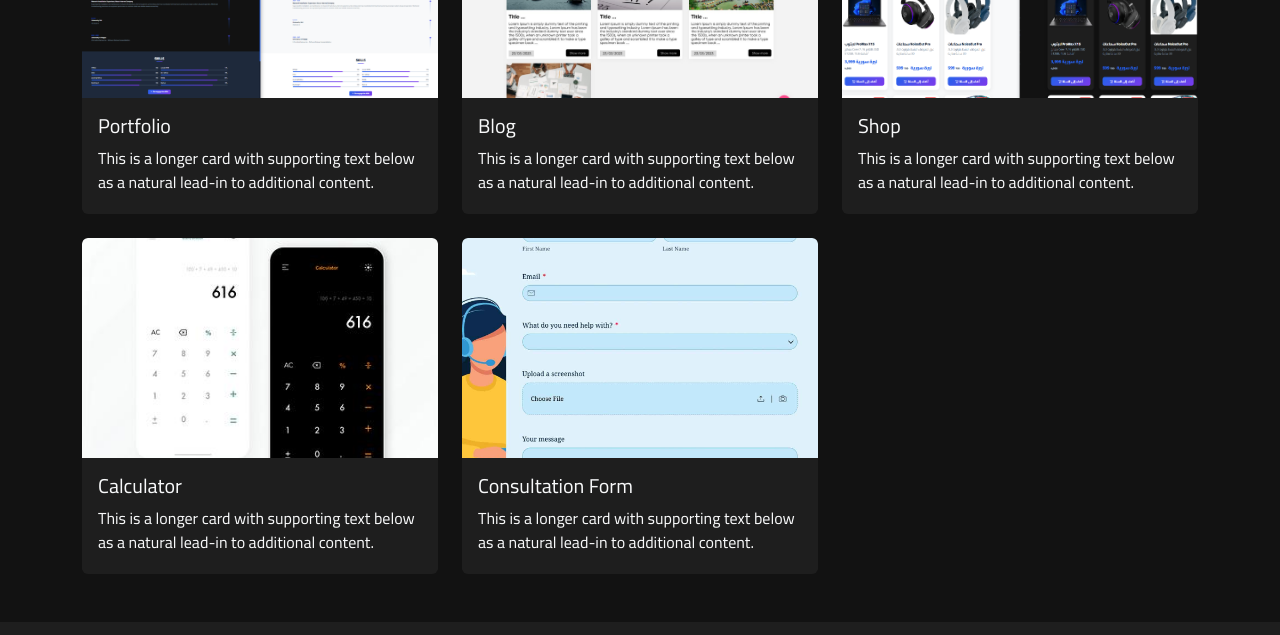
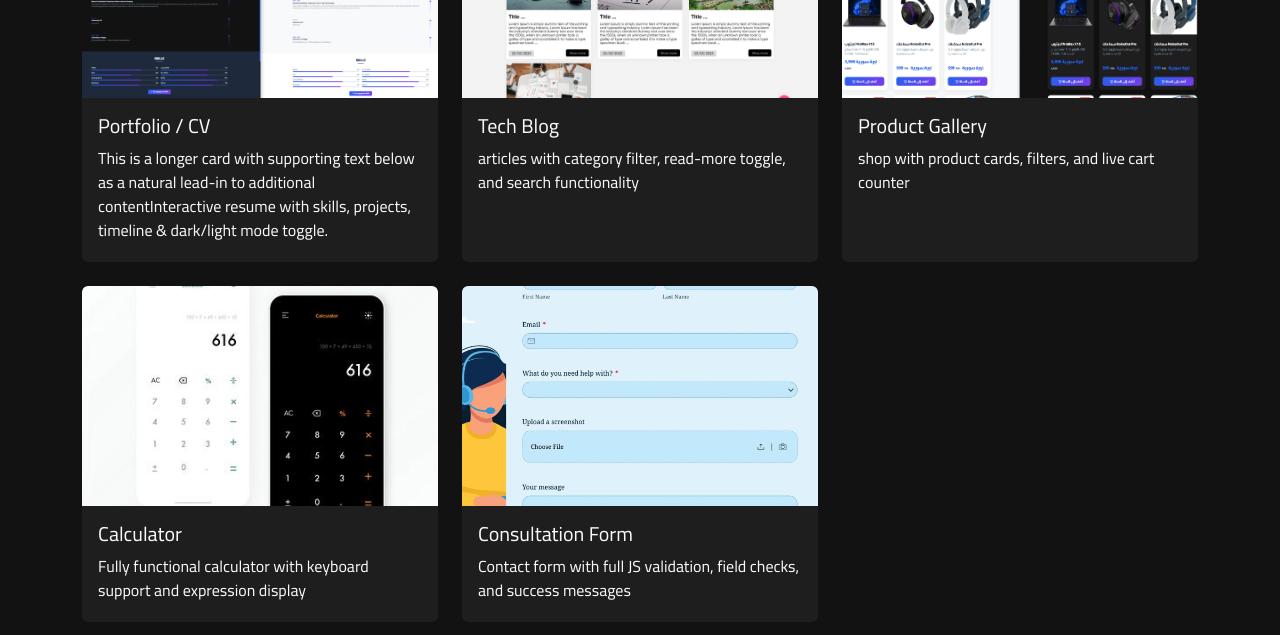
Before and after one commit to yousefAlhussein/Homework-solution, a plain HTML site: page index.html in a window 1280 px wide. Shown: the part 770-1405 px from the top of the page. Drawn offline with nearby package versions, Linux system fonts and the light colour scheme.

Commit message:
update card in index page

```diff
--- a/index.html
+++ b/index.html
@@ -81,10 +81,10 @@
         <div class="card card-hover">
             <img src="cards/cv.png" class="card-img-top" alt="...">
             <div class="card-body">
-                <h5 class="card-title">Portfolio</h5>
+                <h5 class="card-title">Portfolio / CV</h5>
                 <p class="card-text">
                     This is a longer card with supporting text below as a natural lead-in
-                    to additional content.
+                    to additional contentInteractive resume with skills, projects, timeline & dark/light mode toggle.
                 </p>
             </div>
         </div>
@@ -95,10 +95,9 @@
         <div class="card card-hover">
             <img src="cards/myblog.jfif" class="card-img-top" alt="...">
             <div class="card-body">
-                <h5 class="card-title">Blog</h5>
+                <h5 class="card-title">Tech Blog</h5>
                 <p class="card-text">
-                    This is a longer card with supporting text below as a natural lead-in
-                    to additional content.
+                    articles with category filter, read-more toggle, and search functionality
                 </p>
             </div>
         </div>
@@ -109,10 +108,9 @@
         <div class="card card-hover">
             <img src="cards/shop.png" class="card-img-top" alt="...">
             <div class="card-body">
-                <h5 class="card-title">Shop</h5>
+                <h5 class="card-title">Product Gallery</h5>
                 <p class="card-text">
-                    This is a longer card with supporting text below as a natural lead-in
-                    to additional content.
+                    shop with product cards, filters, and live cart counter
                 </p>
             </div>
         </div>
@@ -125,8 +123,7 @@
             <div class="card-body">
                 <h5 class="card-title">Calculator</h5>
                 <p class="card-text">
-                    This is a longer card with supporting text below as a natural lead-in
-                    to additional content.
+                    Fully functional calculator with keyboard support and expression display
                 </p>
             </div>
         </div>
@@ -140,8 +137,7 @@
             <div class="card-body">
                 <h5 class="card-title">Consultation Form</h5>
                 <p class="card-text">
-                    This is a longer card with supporting text below as a natural lead-in
-                    to additional content.
+                    Contact form with full JS validation, field checks, and success messages
                 </p>
             </div>
         </div>
```
Also changed, not shown: shop.html (+8 -5 lines).
